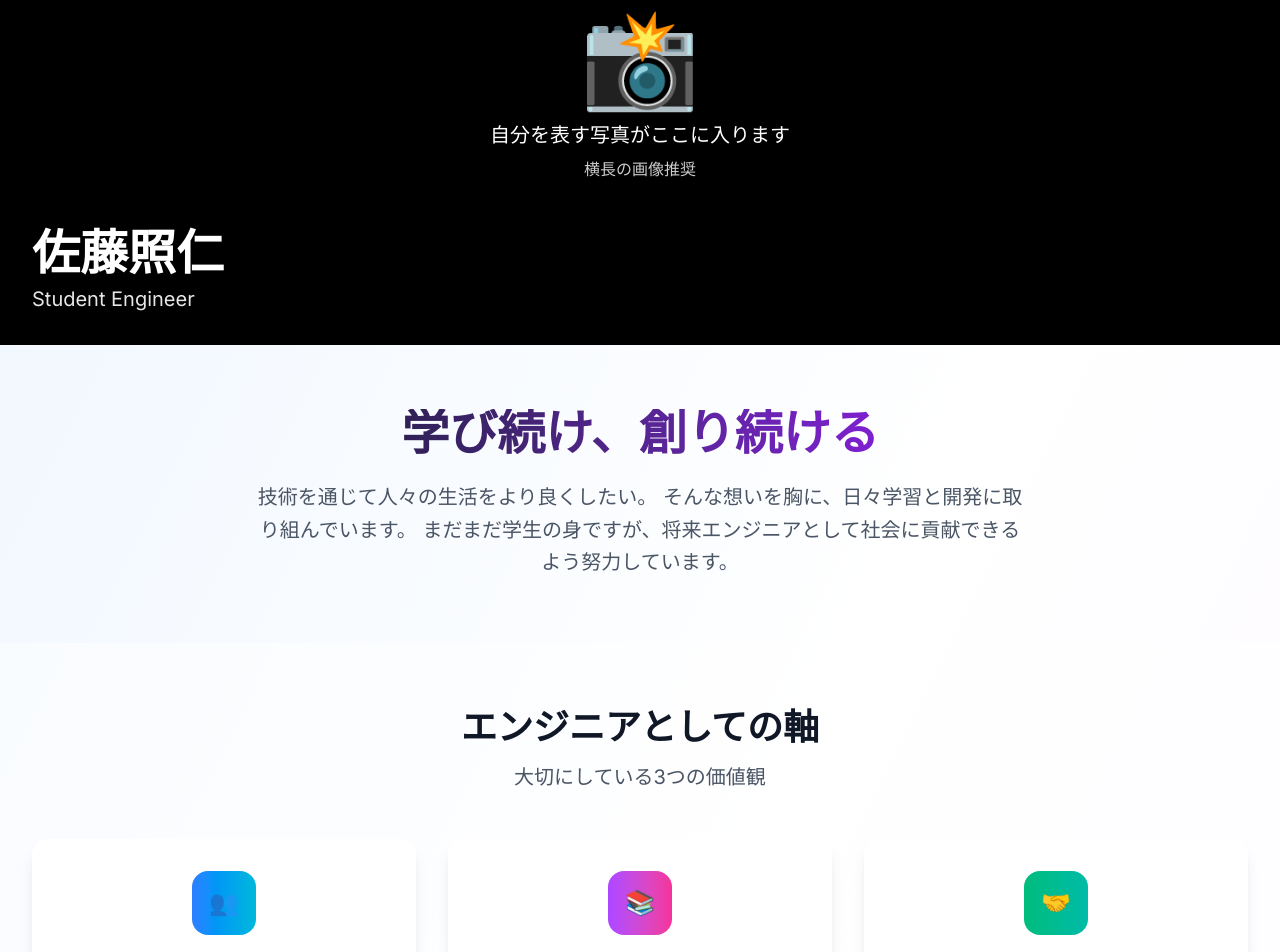
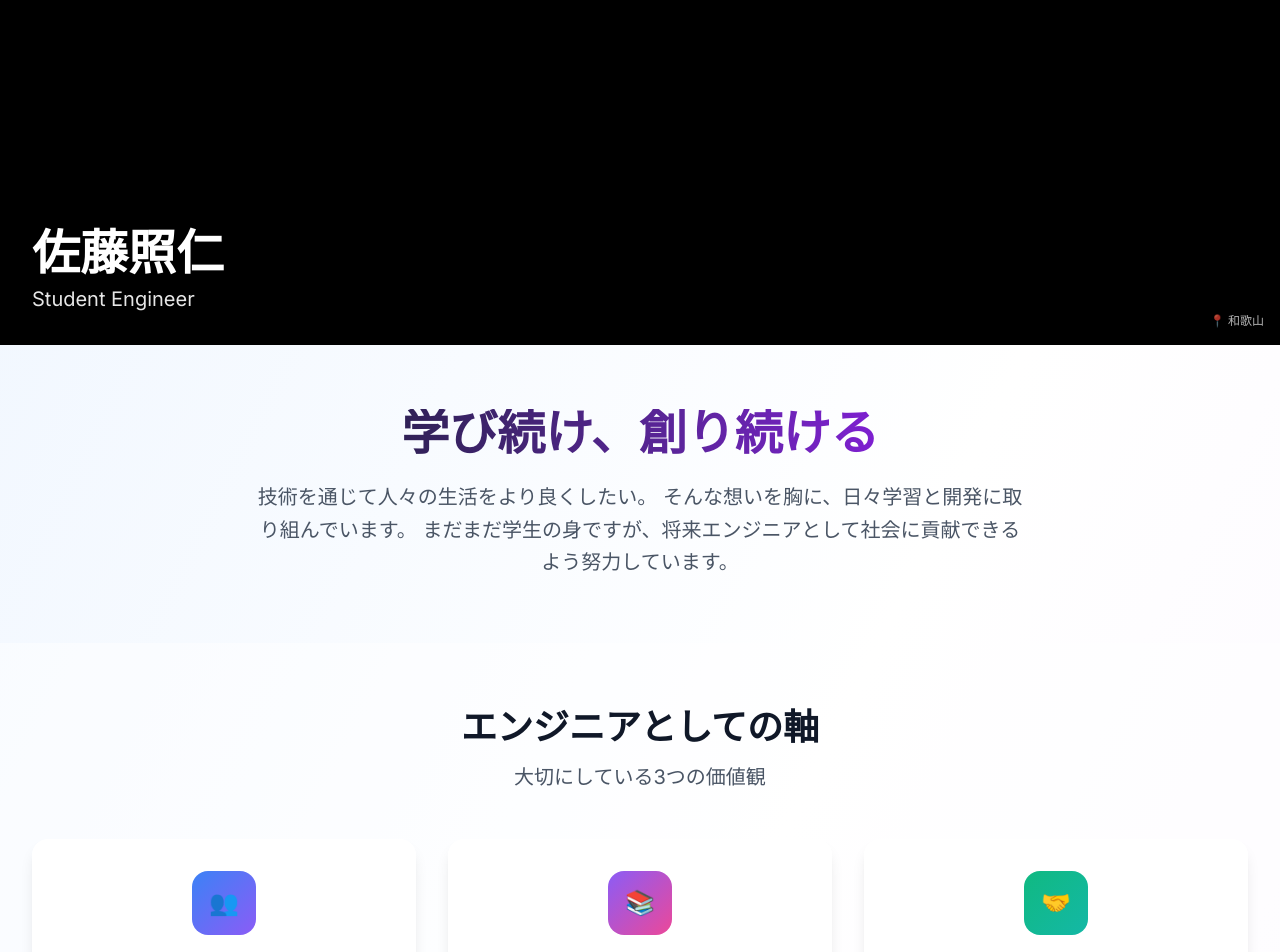
Before and after one commit to sato-teruhito/my-page, a Next.js app: page / in a window 1280 px wide. Shown: the part 220-1172 px from the top of the page. Built offline with nearby package versions, Linux system fonts and the light colour scheme.

Commit message:
アニメーションOK　画像入らない問題

```diff
--- a/app/globals.css
+++ b/app/globals.css
@@ -184,6 +184,47 @@
   }
   .rounded-sm {
     border-radius: calc(var(--radius) - 4px);
+  }
+
+  /* カスタムグラデーション（Tailwind CSS 4対応） */
+  .gradient-blue-purple {
+    background: linear-gradient(135deg, #3b82f6, #8b5cf6);
+  }
+
+  .gradient-purple-pink {
+    background: linear-gradient(135deg, #8b5cf6, #ec4899);
+  }
+
+  .gradient-emerald-teal {
+    background: linear-gradient(135deg, #10b981, #14b8a6);
+  }
+
+  .gradient-blue-indigo {
+    background: linear-gradient(135deg, #3b82f6, #6366f1);
+  }
+
+  .gradient-pink-rose {
+    background: linear-gradient(135deg, #ec4899, #f43f5e);
+  }
+
+  .gradient-orange-red {
+    background: linear-gradient(135deg, #f97316, #ef4444);
+  }
+
+  .gradient-indigo-purple {
+    background: linear-gradient(135deg, #6366f1, #8b5cf6);
+  }
+
+  .gradient-green-blue {
+    background: linear-gradient(135deg, #22c55e, #3b82f6);
+  }
+
+  .gradient-yellow-orange {
+    background: linear-gradient(135deg, #eab308, #f97316);
+  }
+
+  .gradient-violet-purple {
+    background: linear-gradient(135deg, #8b5cf6, #a855f7);
   }
 
   /* カードホバーエフェクト */
--- a/app/page.tsx
+++ b/app/page.tsx
@@ -14,19 +14,19 @@ export default function HomePage() {
       title: "ユーザーファースト",
       description: "常にユーザーの視点に立ち、使いやすく価値のあるプロダクトを作ることを心がけています。",
       icon: "👥",
-      gradient: "from-blue-500 to-cyan-500",
+      gradient: "gradient-blue-purple",
     },
     {
       title: "継続的な学習",
       description: "技術の進歩は早く、常に新しいことを学び続けることで成長していきたいと考えています。",
       icon: "📚",
-      gradient: "from-purple-500 to-pink-500",
+      gradient: "gradient-purple-pink",
     },
     {
       title: "チームワーク",
       description: "一人では成し遂げられないことも、チームで協力することで大きな成果を生み出せると信じています。",
       icon: "🤝",
-      gradient: "from-emerald-500 to-teal-500",
+      gradient: "gradient-emerald-teal",
     },
   ]
 
@@ -35,36 +35,25 @@ export default function HomePage() {
       title: "学習管理システム",
       description: "大学の課題管理とスケジュール管理を効率化するWebアプリケーション",
       tech: ["Next.js", "TypeScript", "Supabase"],
-      gradient: "from-purple-500 to-pink-500",
+      gradient: "gradient-purple-pink",
       year: "2024",
-      imageUrl: null, // 画像がない場合はnull
-      // 画像を使用する場合の例:
-      // imageUrl: "/images/projects/learning-management-system.jpg"
-      // 画像フォルダ構造:
-      // public/
-      //   images/
-      //     projects/
-      //       learning-management-system.jpg
-      //       data-dashboard.jpg
-      //       portfolio-site.jpg
+      imageUrl: null,
     },
     {
       title: "データ分析ダッシュボード",
       description: "Pythonを使用した学習データの可視化ツール",
       tech: ["Python", "Streamlit", "Pandas"],
-      gradient: "from-blue-500 to-indigo-500",
+      gradient: "gradient-blue-indigo",
       year: "2024",
       imageUrl: null,
-      // imageUrl: "/images/projects/data-dashboard.jpg"
     },
     {
       title: "ポートフォリオサイト",
       description: "このサイト自体も制作物の一つです",
       tech: ["Next.js", "Tailwind CSS", "TypeScript"],
-      gradient: "from-emerald-500 to-teal-500",
+      gradient: "gradient-emerald-teal",
       year: "2024",
       imageUrl: null,
-      // imageUrl: "/images/projects/portfolio-site.jpg"
     },
   ]
 
@@ -73,36 +62,41 @@ export default function HomePage() {
       {/* ヒーロー画像セクション */}
       <div className="relative h-96 sm:h-[500px] overflow-hidden">
         <div
-          className={`w-full h-full bg-gradient-to-r from-blue-600 via-purple-600 to-pink-600 relative ${isLoaded ? "animate-fade-in" : "opacity-0"}`}
+          className={`w-full h-full relative ${isLoaded ? "animate-fade-in" : "opacity-0"}`}
           style={{ animationDelay: "100ms" }}
         >
-          {/* プレースホルダー画像 */}
-          <div className="absolute inset-0 bg-black bg-opacity-30 flex items-center justify-center">
-            <div className="text-center text-white">
-              <div className="text-6xl sm:text-8xl mb-4">📸</div>
-              <p className="text-lg sm:text-xl font-medium">自分を表す写真がここに入ります</p>
-              <p className="text-sm sm:text-base opacity-80 mt-2">横長の画像推奨</p>
-              {/* ヒーロー画像を使用する場合:
-                  public/images/hero/main-hero.jpg として保存し、
-                  backgroundImage: `url('/images/hero/main-hero.jpg')` で指定 */}
-            </div>
-          </div>
+          {/* ヒーロー画像 */}
+          <div
+            className="w-full h-full bg-cover bg-center"
+            style={{
+              backgroundImage:
+                "url('/images/hero/main-hero.jpg')",
+            }}
+            role="img"
+            aria-label="和歌山の美しい自然風景"
+          ></div>
+
+          {/* オーバーレイ */}
+          <div className="absolute inset-0 bg-black bg-opacity-40"></div>
 
           {/* オーバーレイテキスト */}
-          <div className="absolute bottom-8 left-8 text-white">
+          <div className="absolute bottom-8 left-8 text-white z-10">
             <h1
-              className={`text-3xl sm:text-5xl font-bold mb-2 ${isLoaded ? "animate-slide-up" : "opacity-0"}`}
+              className={`text-3xl sm:text-5xl font-bold mb-2 drop-shadow-lg ${isLoaded ? "animate-slide-up" : "opacity-0"}`}
               style={{ animationDelay: "300ms" }}
             >
               佐藤照仁
             </h1>
             <p
-              className={`text-lg sm:text-xl opacity-90 ${isLoaded ? "animate-slide-up" : "opacity-0"}`}
+              className={`text-lg sm:text-xl opacity-90 drop-shadow-md ${isLoaded ? "animate-slide-up" : "opacity-0"}`}
               style={{ animationDelay: "400ms" }}
             >
               Student Engineer
             </p>
           </div>
+
+          {/* 右下に小さなクレジット */}
+          <div className="absolute bottom-4 right-4 text-white text-xs opacity-70">📍 和歌山</div>
         </div>
       </div>
 
@@ -148,7 +142,7 @@ export default function HomePage() {
               >
                 <div className="text-center">
                   <div
-                    className={`w-16 h-16 bg-gradient-to-r ${principle.gradient} rounded-2xl flex items-center justify-center mx-auto mb-6 icon-hover`}
+                    className={`w-16 h-16 ${principle.gradient} rounded-2xl flex items-center justify-center mx-auto mb-6 icon-hover`}
                   >
                     <span className="text-2xl">{principle.icon}</span>
                   </div>
@@ -187,25 +181,25 @@ export default function HomePage() {
                 title: "UI/UX デザイン",
                 description: "ユーザー体験を重視したインターフェース設計",
                 icon: "🎨",
-                gradient: "from-pink-500 to-rose-500",
+                gradient: "gradient-pink-rose",
               },
               {
                 title: "モダンフレームワーク",
                 description: "React, Next.js, Vue.jsなどの最新技術",
                 icon: "⚛️",
-                gradient: "from-blue-500 to-cyan-500",
+                gradient: "gradient-blue-purple",
               },
               {
                 title: "パフォーマンス最適化",
                 description: "高速で効率的なWebアプリケーション",
                 icon: "⚡",
-                gradient: "from-yellow-500 to-orange-500",
+                gradient: "gradient-yellow-orange",
               },
               {
                 title: "アクセシビリティ",
                 description: "すべてのユーザーが使いやすいWeb",
                 icon: "♿",
-                gradient: "from-green-500 to-emerald-500",
+                gradient: "gradient-emerald-teal",
               },
             ].map((area, index) => (
               <div
@@ -215,7 +209,7 @@ export default function HomePage() {
               >
                 <div className="text-center">
                   <div
-                    className={`w-16 h-16 bg-gradient-to-r ${area.gradient} rounded-2xl flex items-center justify-center mx-auto mb-4 icon-hover`}
+                    className={`w-16 h-16 ${area.gradient} rounded-2xl flex items-center justify-center mx-auto mb-4 icon-hover`}
                   >
                     <span className="text-2xl">{area.icon}</span>
                   </div>
@@ -257,16 +251,14 @@ export default function HomePage() {
               >
                 <div className="h-48 relative overflow-hidden">
                   {work.imageUrl ? (
-                    // 画像がある場合
-                    <div
-                      className="w-full h-full bg-cover bg-center group-hover:scale-105 transition-transform duration-300"
-                      style={{ backgroundImage: `url(${work.imageUrl})` }}
-                    >
-                      <div className="absolute inset-0 bg-black bg-opacity-30 group-hover:bg-opacity-20 transition-opacity duration-300"></div>
-                    </div>
+                    <img
+                      src={work.imageUrl || "/placeholder.svg"}
+                      alt={work.title}
+                      className="w-full h-full object-cover group-hover:scale-105 transition-transform duration-300"
+                      crossOrigin="anonymous"
+                    />
                   ) : (
-                    // 画像がない場合はグラデーション（確実に表示されるように修正）
-                    <div className={`w-full h-full bg-gradient-to-br ${work.gradient} relative`}>
+                    <div className={`w-full h-full ${work.gradient} relative`}>
                       <div className="absolute inset-0 bg-black bg-opacity-20 group-hover:bg-opacity-10 transition-opacity duration-300"></div>
                     </div>
                   )}
--- a/app/pages/blog/page.tsx
+++ b/app/pages/blog/page.tsx
@@ -11,8 +11,8 @@ const blogPosts = [
     date: "2024年1月15日",
     category: "技術",
     readTime: "5分",
-    gradient: "from-blue-500 to-purple-600",
-    imageUrl: null, // 画像がない場合はnull
+    gradient: "gradient-blue-purple",
+    imageUrl: null,
   },
   {
     id: 2,
@@ -21,7 +21,7 @@ const blogPosts = [
     date: "2024年1月12日",
     category: "デザイン",
     readTime: "8分",
-    gradient: "from-pink-500 to-rose-600",
+    gradient: "gradient-pink-rose",
     imageUrl: null,
   },
   {
@@ -31,7 +31,7 @@ const blogPosts = [
     date: "2024年1月10日",
     category: "開発",
     readTime: "12分",
-    gradient: "from-emerald-500 to-teal-600",
+    gradient: "gradient-emerald-teal",
     imageUrl: null,
   },
   {
@@ -41,7 +41,7 @@ const blogPosts = [
     date: "2024年1月8日",
     category: "UX",
     readTime: "6分",
-    gradient: "from-orange-500 to-red-600",
+    gradient: "gradient-orange-red",
     imageUrl: null,
   },
   {
@@ -51,7 +51,7 @@ const blogPosts = [
     date: "2024年1月5日",
     category: "最適化",
     readTime: "10分",
-    gradient: "from-indigo-500 to-blue-600",
+    gradient: "gradient-indigo-purple",
     imageUrl: null,
   },
   {
@@ -61,7 +61,7 @@ const blogPosts = [
     date: "2024年1月3日",
     category: "アクセシビリティ",
     readTime: "7分",
-    gradient: "from-violet-500 to-purple-600",
+    gradient: "gradient-violet-purple",
     imageUrl: null,
   },
 ]
@@ -70,7 +70,6 @@ export default function BlogPage() {
   const [hoveredCard, setHoveredCard] = useState<number | null>(null)
   const [visiblePosts, setVisiblePosts] = useState<number[]>([])
 
-  // 順番にカードを表示するアニメーション効果
   useEffect(() => {
     const timer = setTimeout(() => {
       const allPosts = blogPosts.map((post) => post.id)
@@ -108,16 +107,14 @@ export default function BlogPage() {
             >
               <div className="h-48 relative overflow-hidden">
                 {post.imageUrl ? (
-                  // 画像がある場合
-                  <div
-                    className="w-full h-full bg-cover bg-center group-hover:scale-105 transition-transform duration-300"
-                    style={{ backgroundImage: `url(${post.imageUrl})` }}
-                  >
-                    <div className="absolute inset-0 bg-black bg-opacity-20 transition-opacity duration-300 group-hover:bg-opacity-10"></div>
-                  </div>
+                  <img
+                    src={post.imageUrl || "/placeholder.svg"}
+                    alt={post.title}
+                    className="w-full h-full object-cover group-hover:scale-105 transition-transform duration-300"
+                    crossOrigin="anonymous"
+                  />
                 ) : (
-                  // 画像がない場合はグラデーション
-                  <div className={`w-full h-full bg-gradient-to-br ${post.gradient} relative`}>
+                  <div className={`w-full h-full ${post.gradient} relative`}>
                     <div className="absolute inset-0 bg-black bg-opacity-20 transition-opacity duration-300 group-hover:bg-opacity-10"></div>
                   </div>
                 )}
--- a/app/pages/products/page.tsx
+++ b/app/pages/products/page.tsx
@@ -11,10 +11,10 @@ const works = [
     technologies: ["Next.js", "TypeScript", "Supabase", "Tailwind CSS"],
     category: "Web Application",
     year: "2024",
-    gradient: "from-blue-500 to-cyan-500",
+    gradient: "gradient-blue-purple",
     featured: true,
     githubUrl: "https://github.com/yourusername/learning-management-system",
-    status: "completed", // completed, in-progress, paused
+    status: "completed",
   },
   {
     id: 2,
@@ -23,7 +23,7 @@ const works = [
     technologies: ["Python", "Streamlit", "Pandas", "Plotly"],
     category: "Data Analysis",
     year: "2024",
-    gradient: "from-purple-500 to-pink-500",
+    gradient: "gradient-purple-pink",
     featured: false,
     githubUrl: "https://github.com/yourusername/data-analysis-dashboard",
     status: "in-progress",
@@ -36,7 +36,7 @@ const works = [
     technologies: ["Next.js", "TypeScript", "Tailwind CSS"],
     category: "Portfolio",
     year: "2024",
-    gradient: "from-emerald-500 to-teal-500",
+    gradient: "gradient-emerald-teal",
     featured: false,
     githubUrl: "https://github.com/yourusername/portfolio-site",
     status: "completed",
@@ -48,7 +48,7 @@ const works = [
     technologies: ["Python", "OpenAI API", "Flask", "React"],
     category: "AI Application",
     year: "2023",
-    gradient: "from-red-500 to-orange-500",
+    gradient: "gradient-orange-red",
     featured: true,
     githubUrl: "https://github.com/yourusername/university-chatbot",
     status: "paused",
@@ -60,7 +60,7 @@ const works = [
     technologies: ["React", "Node.js", "MongoDB", "Express"],
     category: "Management System",
     year: "2023",
-    gradient: "from-indigo-500 to-purple-500",
+    gradient: "gradient-indigo-purple",
     featured: false,
     githubUrl: "https://github.com/yourusername/lab-management-app",
     status: "in-progress",
@@ -72,14 +72,13 @@ const works = [
     technologies: ["Python", "TensorFlow", "OpenCV", "Jupyter"],
     category: "Machine Learning",
     year: "2023",
-    gradient: "from-green-500 to-blue-500",
+    gradient: "gradient-green-blue",
     featured: false,
     githubUrl: "https://github.com/yourusername/plant-classification-ml",
     status: "completed",
   },
 ]
 
-// ステータスタグを生成する関数
 const getStatusTag = (status: string) => {
   const statusConfig = {
     completed: { label: "完成", color: "bg-green-100 text-green-800", icon: "✅" },
@@ -144,7 +143,7 @@ export default function WorksPage() {
                 </div>
               )}
 
-              <div className={`h-48 bg-gradient-to-r ${work.gradient} relative overflow-hidden`}>
+              <div className={`h-48 ${work.gradient} relative overflow-hidden`}>
                 <div className="absolute inset-0 bg-black bg-opacity-10 transition-opacity duration-300 group-hover:bg-opacity-5"></div>
                 <div className="absolute top-4 left-4 space-y-2">
                   <span className="bg-white bg-opacity-90 text-gray-800 px-3 py-1 rounded-full text-sm font-medium">
@@ -184,7 +183,7 @@ export default function WorksPage() {
 
                 <div className="flex gap-3">
                   <button
-                    className={`flex-1 bg-gradient-to-r ${work.gradient} text-white py-3 px-4 rounded-xl font-semibold shadow-lg button-hover`}
+                    className={`flex-1 ${work.gradient} text-white py-3 px-4 rounded-xl font-semibold shadow-lg button-hover`}
                   >
                     詳細を見る
                   </button>
```
Also changed, not shown: app/pages/about/page.tsx (+40 -57 lines), public/images/hero/main-hero.jpg (added), public/images/profile/profile-photo.jpg (added).
